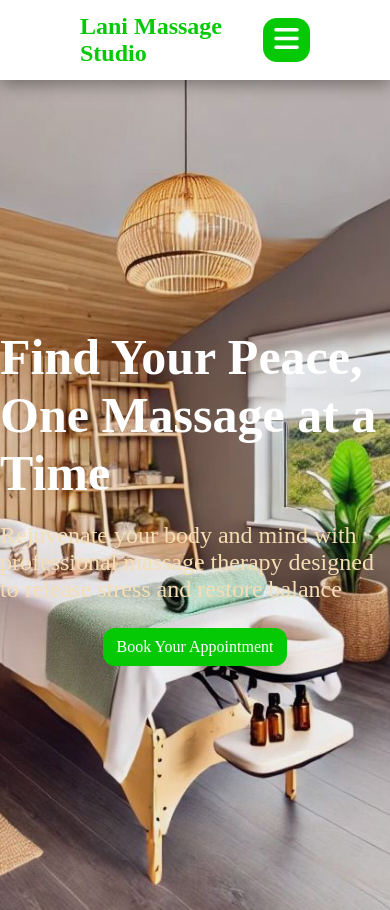
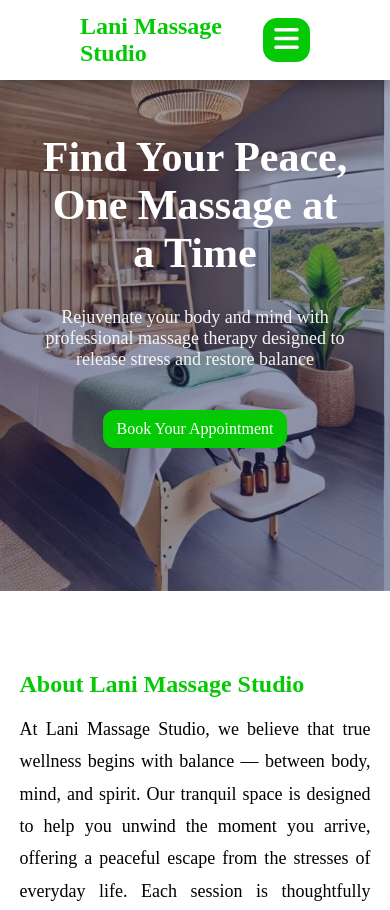
Before and after one commit to gbevuakoe1/lanimassagestudio, a plain HTML site: page index.html in a window 390 px wide. Shown: the top 910 px of the page. Drawn offline with Linux system fonts and the light colour scheme.

Commit message:
Add files via upload

```diff
--- a/responsive.css
+++ b/responsive.css
@@ -5,7 +5,7 @@
 
 /* 768px for tablets */
 @media (max-width:768px){
-    .header{
+    header{
         position: fixed;
         top: 0;
         left: 0;
@@ -63,6 +63,27 @@
         border-radius: 14px;
     }
 
+    .logo{
+        font-size: 24px;
+    }
+
+    .hero{
+        height: 70vh;
+        text-align: center;
+    }
+
+    .hero h1{
+        font-size: 42px;
+        margin: 0 40px;
+        margin-bottom: 30px;
+    }
+
+    .hero p{
+        font-size: 18px;
+        margin:  0 40px;
+        margin-bottom: 30px;
+    }
+
     .about-container{
         flex-direction: column-reverse;
     }
--- a/style.css
+++ b/style.css
@@ -72,7 +72,7 @@ header{
 }
 
 .hero{
-    background: linear-gradient(rgba(22,36,86,0.07),rgba(22,36,86,0.05)), url(./background.jpg);
+    background: linear-gradient(rgba(22,36,86,0.4),rgba(22,36,86,0.5)), url(./background.jpg);
     background-size: cover;
     background-position: center center;
     background-repeat: no-repeat;
@@ -91,7 +91,7 @@ header{
 
 .hero p{
     font-size: 24px;
-    color: wheat;
+    color: whitesmoke;
     margin-bottom: 15px;
 }
 
@@ -248,7 +248,7 @@ header{
 
 .contact-section{
     background-color: white;
-    text-align: center;
+
 }
 
 .contact-container{
```
